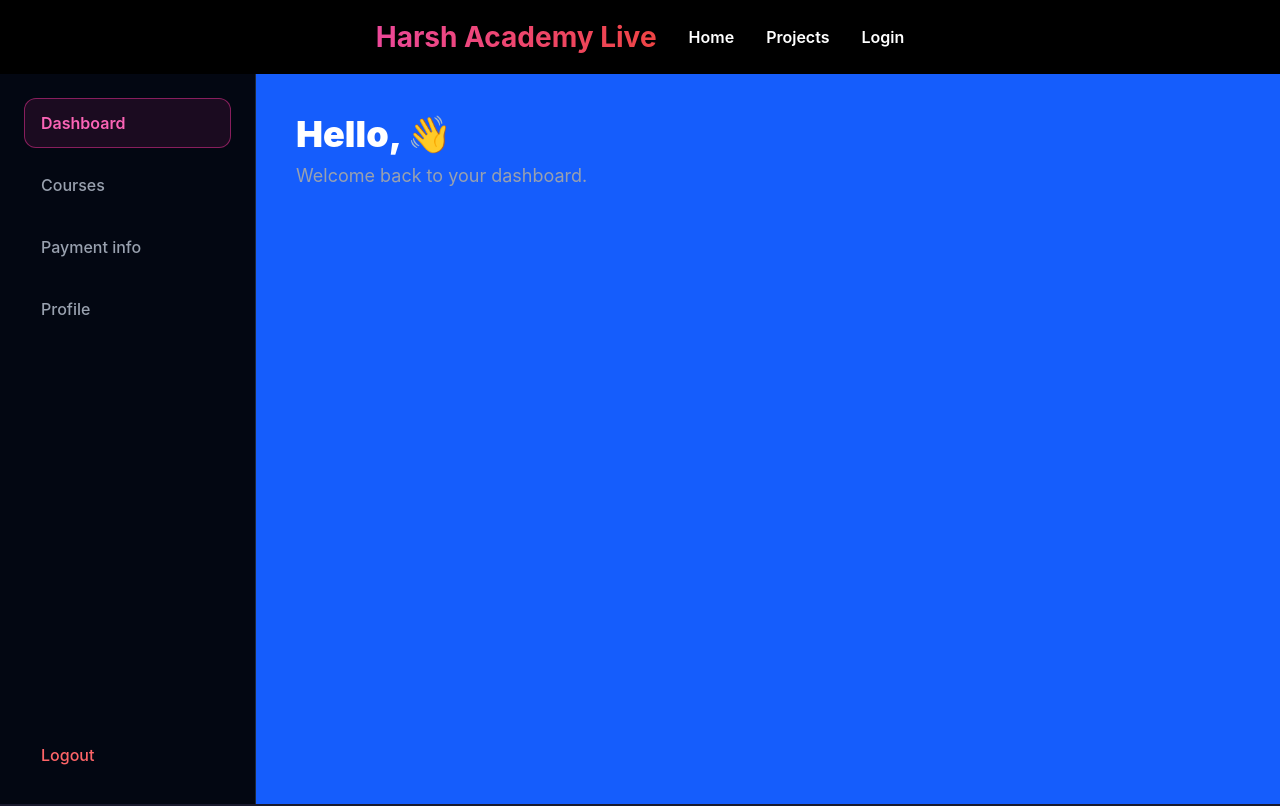
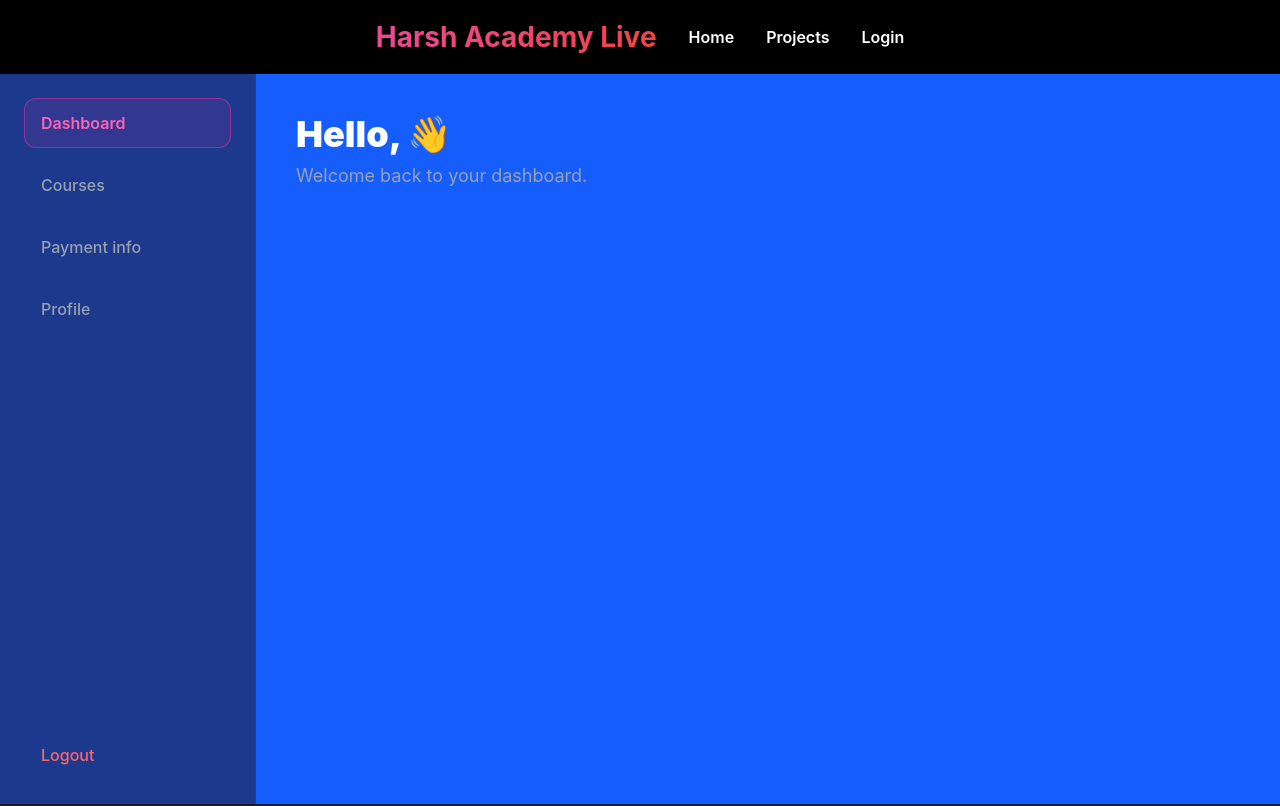
Before and after one commit to harsh-suman5/testing_website, a React (Vite) app: page /dash_home in a window 1280 px wide. Shown: the top 806 px of the page. Built offline with nearby package versions, Linux system fonts and the light colour scheme; no server answers.

Commit message:
color changed

```diff
--- a/src/components/dashboard/dash_home.jsx
+++ b/src/components/dashboard/dash_home.jsx
@@ -10,7 +10,7 @@ const Dash_home = () => {
       <div className="flex min-h-[calc(100vh-70px)] bg-black text-white relative">
         {/* Sidebar */}
         <div className={`
-          absolute z-40 md:static inset-y-0 left-0 w-64 bg-gray-950 border-r border-gray-800 p-6 flex flex-col
+          absolute z-40 md:static inset-y-0 left-0 w-64 bg-blue-900 border-r border-blue-800 p-6 flex flex-col
           transform transition-transform duration-300 ease-in-out
           ${isSidebarOpen ? 'translate-x-0' : '-translate-x-full'} md:translate-x-0
         `}>
```
